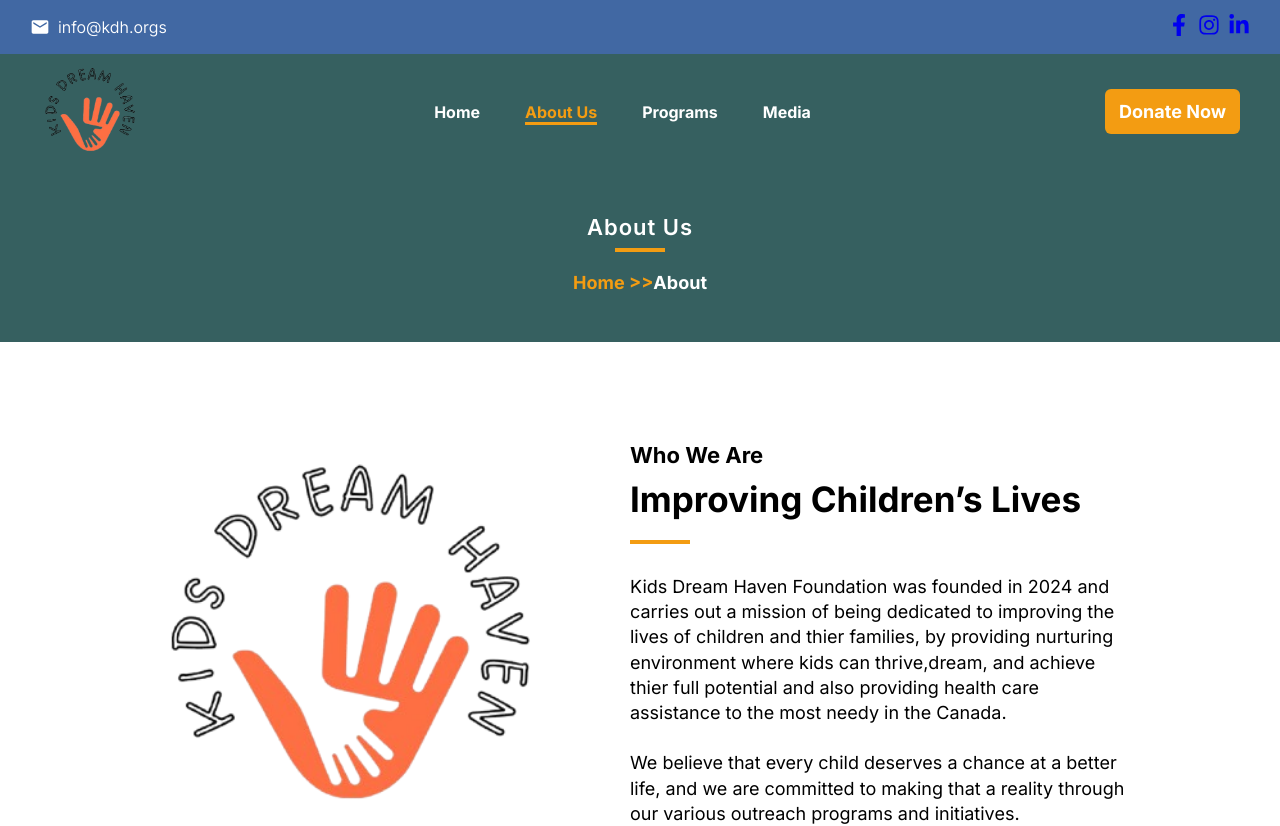
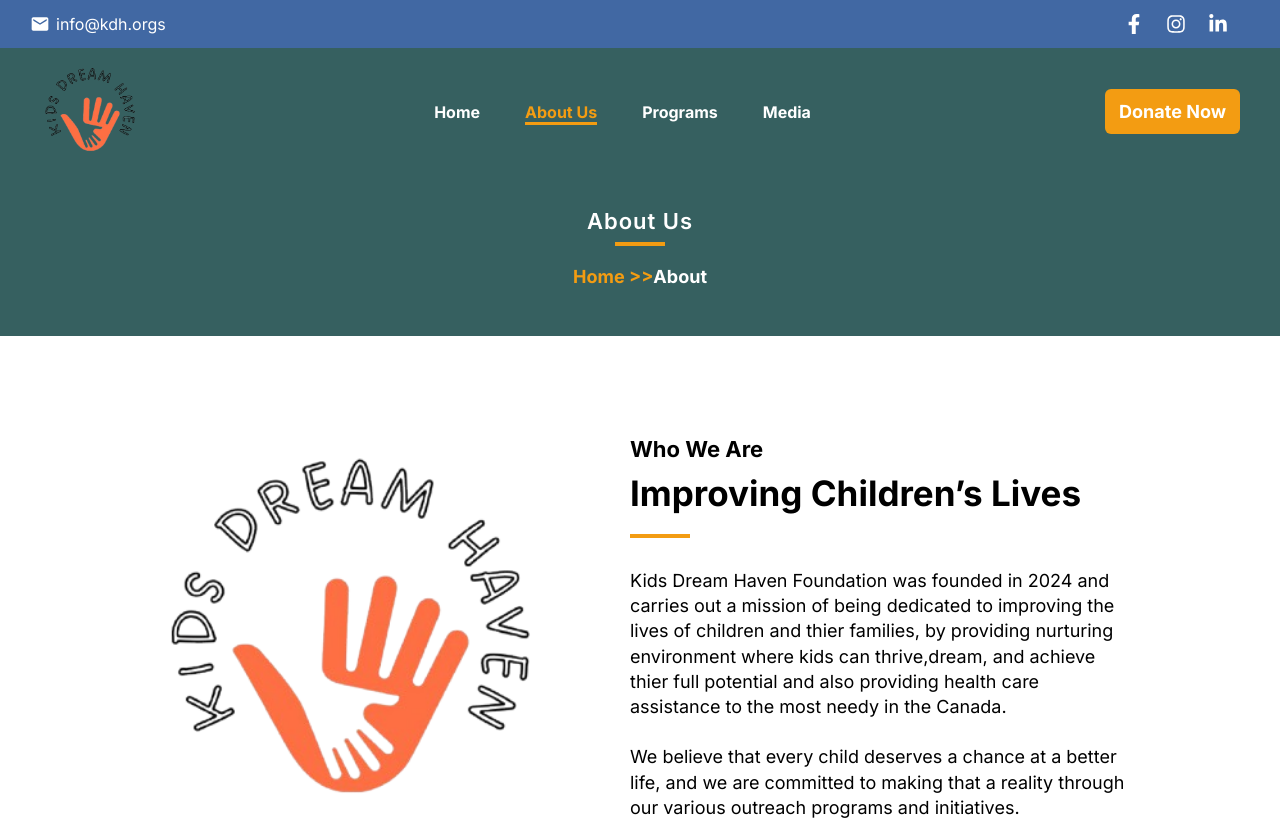
Before and after one commit to Iamosaz/KDH, a React (Vite) app: page /about in a window 1280 px wide. Shown: the top 826 px of the page. Built offline with nearby package versions, Linux system fonts and the light colour scheme.

Commit message:
update all changes and deleted changes too

```diff
--- a/src/Components/TopHeader/TopHeader.css
+++ b/src/Components/TopHeader/TopHeader.css
@@ -1,64 +1,34 @@
+
 .topheader {
   display: flex;
   justify-content: space-between;
   align-items: center;
   background-color: #4168a3;
-  color: #fff;
   padding: 14px 30px;
   font-size: 16px;
-  font-family: 'Segoe UI', Tahoma, Geneva, Verdana, sans-serif;
 }
 
-.topheader-left .topheader-link {
+.topheader-left, .topheader-right {
   display: flex;
   align-items: center;
-  color: #fff;
-  text-decoration: none;
-  font-weight: 350;
 }
 
-.topheader-left .icon {
-  margin-right: 8px;
+.topheader-link,
+.topnav-link {
+  text-decoration: none;
+  color: #fff;
+  display: flex;
+  align-items: center;
+  margin-right: 16px;
+  transition: color 0.2s ease;
+}
+
+.topheader-link:hover,
+.topnav-link:hover {
+  color: #000306; /* blue on hover */
+}
+
+.icon, .icon1 {
+  margin-right: 6px;
   font-size: 20px;
 }
-
-.topheader-right {
-  display: flex;
-  gap: 8px;
-}
-
-.topheader-right .topheader-link {
-  color: #333;
-  font-size: 12px;
-  transition: color 0.3s ease;
-}
-
-/* .topheader-link {
-    color: #fff;
-    text-decoration: none;
-    margin-left: 15px;
-    display: flex;
-    align-items: center;
-    gap: 6px;
-    transition: color 0.3s ease;
-} */
-.topheader-link:hover {
-  color: #2f2e2c;
-}
-
-.icon1 {
-  font-size: 22px;
-}
-
-/* Responsive: Stack on smaller screens */
-@media (max-width: 768px) {
-  .topnav {
-    flex-direction: column;
-    align-items: flex-start;
-    padding: 10px 20px;
-  }
-
-  .topnav-right {
-    margin-top: 10px;
-  }
-}
--- a/src/Components/TopHeader/TopHeader.jsx
+++ b/src/Components/TopHeader/TopHeader.jsx
@@ -20,7 +20,7 @@
         <a href="https://instagram.com" target="_blank" rel="noopener noreferrer" className="topnav-link">
           <FaInstagram className="icon1" />
         </a>
-        <a href="https://linkedin.com" target="_blank" rel="noopener noreferrer" className="topnav-link">
+        <a href="https://linkedin.com" target="_blank" rel="noopener noreferrer" className="topheader-link">
           <FaLinkedinIn className="icon1" />
         </a>
       </div>
```
